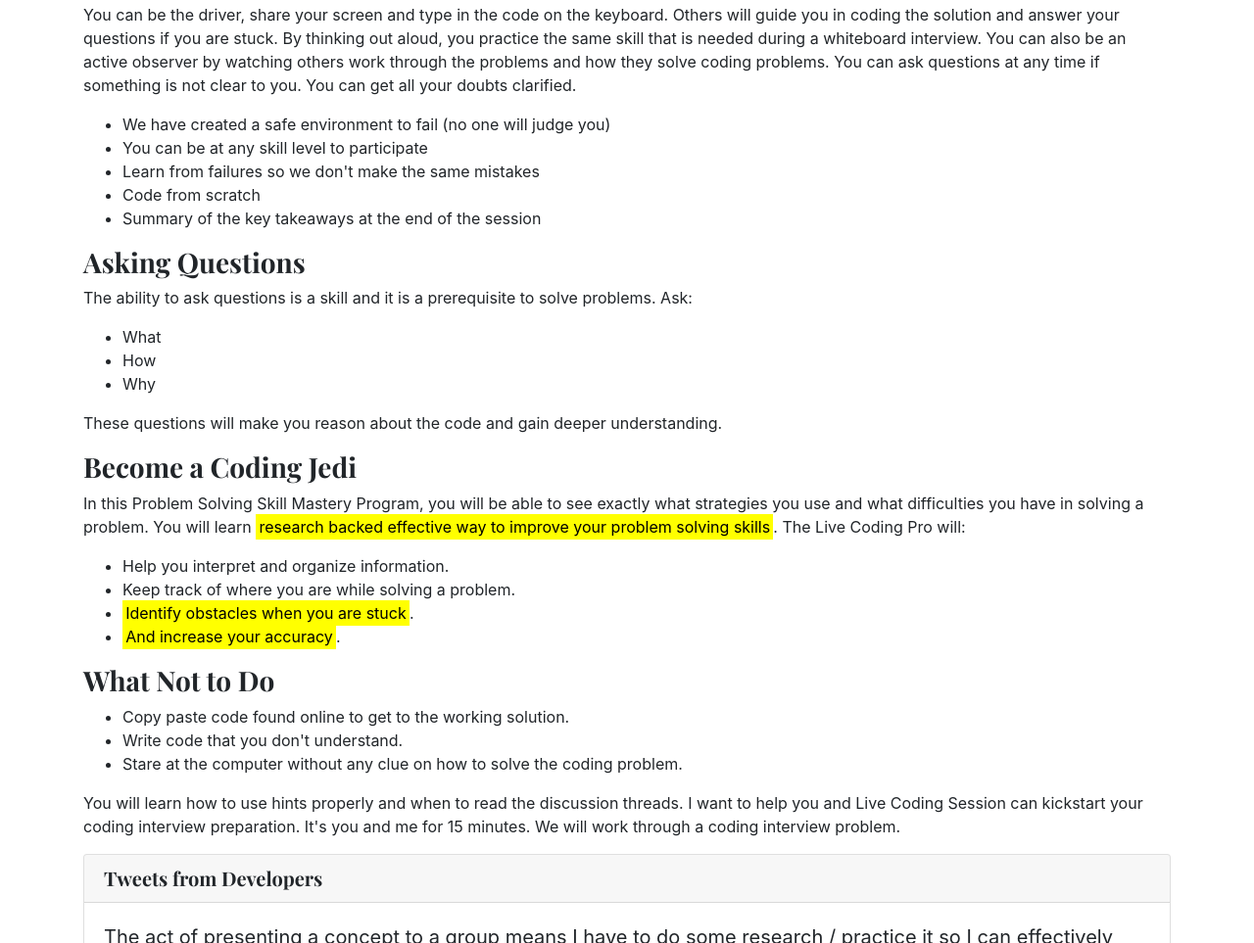
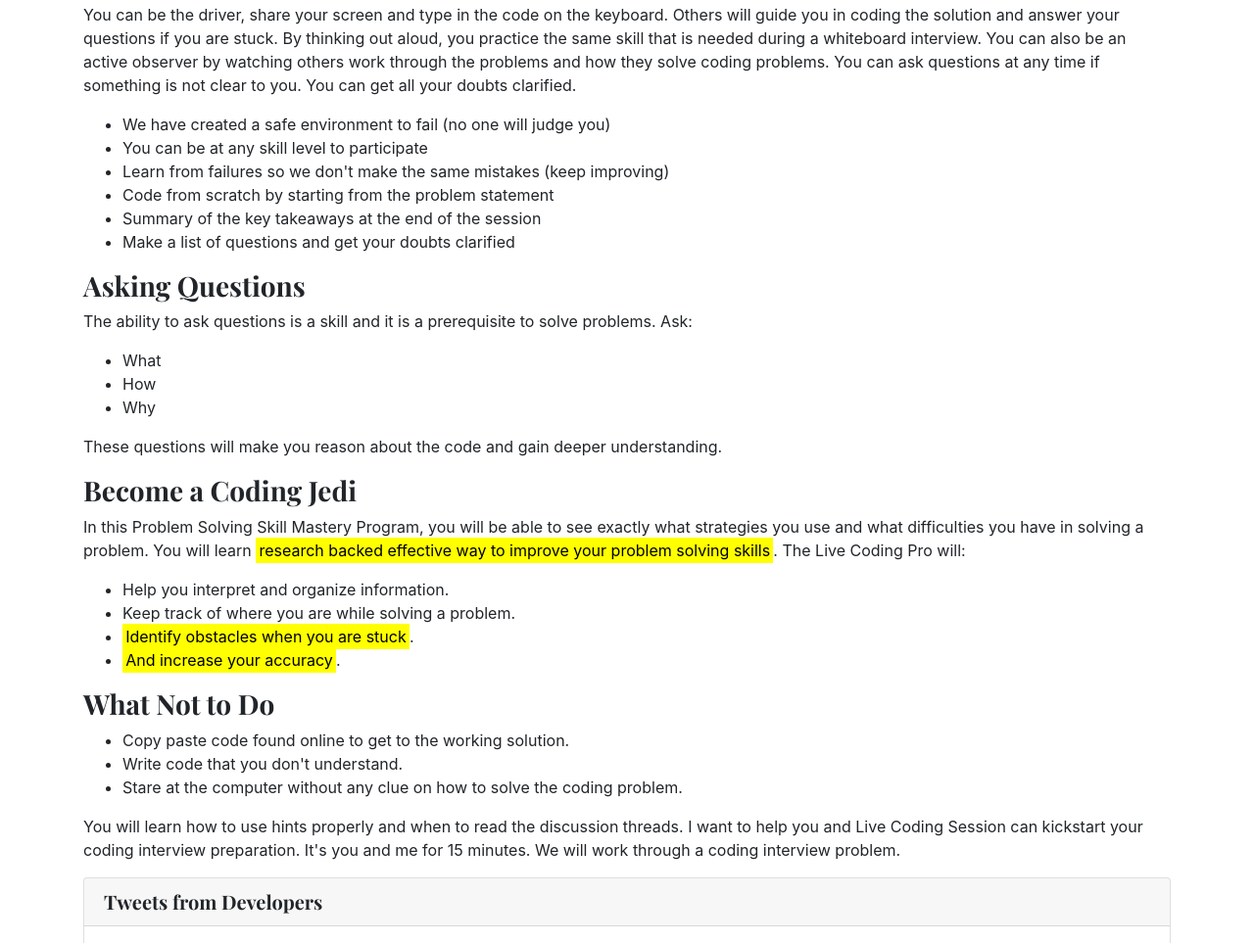
Before and after one commit to bparanj/codingskill.club, a plain HTML site: page index.html in a window 1280 px wide. Shown: the part 2117-3080 px from the top of the page at 98% size. Drawn offline with nearby package versions, Linux system fonts and the light colour scheme.

Commit message:
revise page

```diff
--- a/index.html
+++ b/index.html
@@ -145,13 +145,16 @@
 			You can be at any skill level to participate
 		</li>
 		<li>
-			Learn from failures so we don't make the same mistakes
+			Learn from failures so we don't make the same mistakes (keep improving)
 		</li>
 		<li>
-			Code from scratch
+			Code from scratch by starting from the problem statement
 		</li>
 		<li>
 			Summary of the key takeaways at the end of the session
+		</li>
+		<li>
+			Make a list of questions and get your doubts clarified
 		</li>
 	</ul>
 
```
